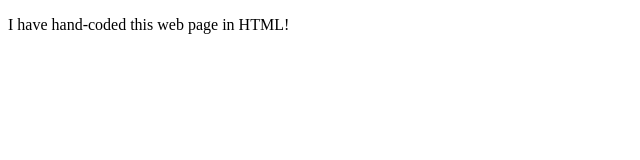
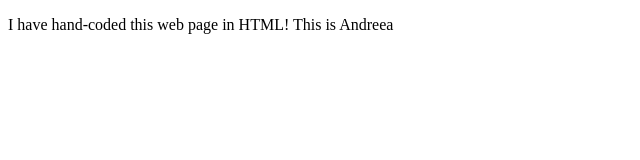
Before and after one commit to AndreeaSimonn/lab1, a plain HTML site: page index.html in a window 1280 px wide. Shown: the whole page, without its empty margins (0-640 px from the left). Drawn offline with Linux system fonts and the light colour scheme.

Commit message:
Update index.html

```diff
--- a/index.html
+++ b/index.html
@@ -8,7 +8,7 @@
 
      <body>
           <!-- Here is my webpage content -->
-          <p>I have hand-coded this web page in HTML!</p>
+          <p>I have hand-coded this web page in HTML! This is Andreea </p>
      </body>
 
 </html>
```
